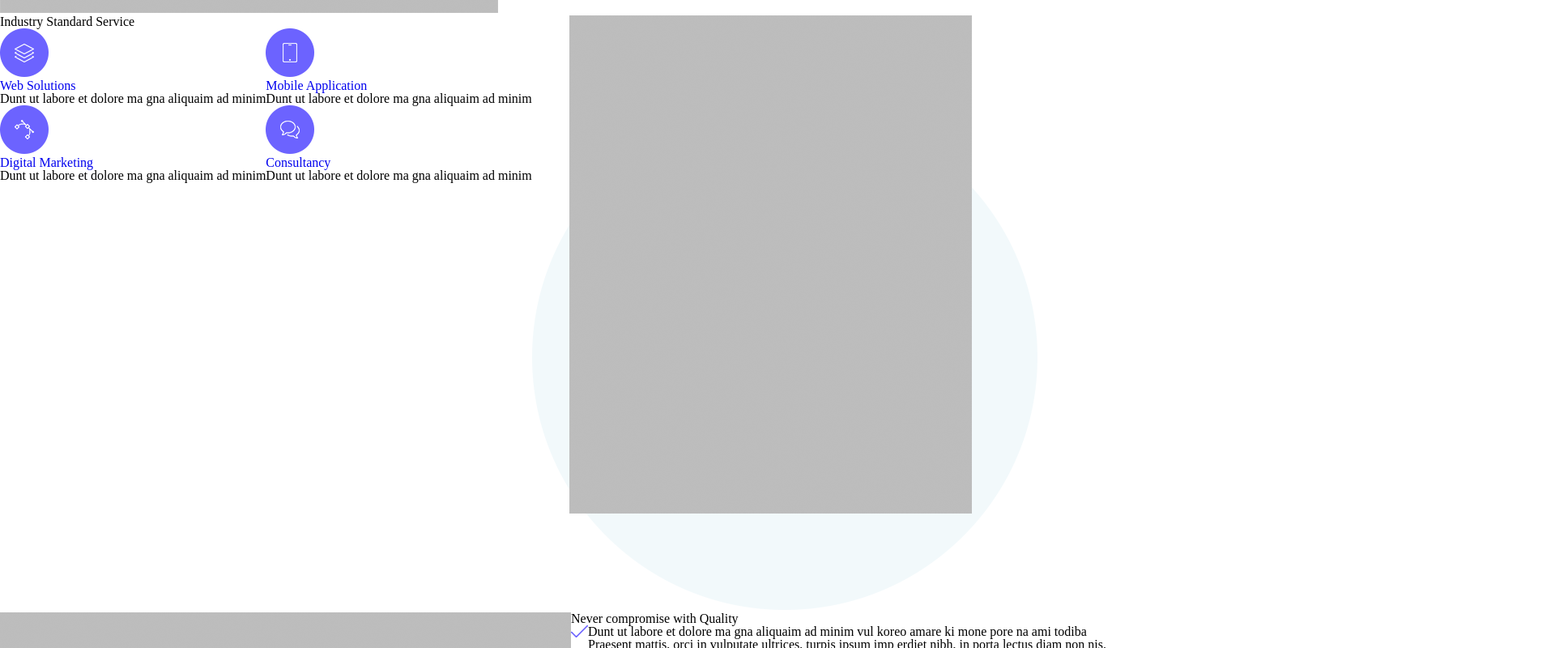
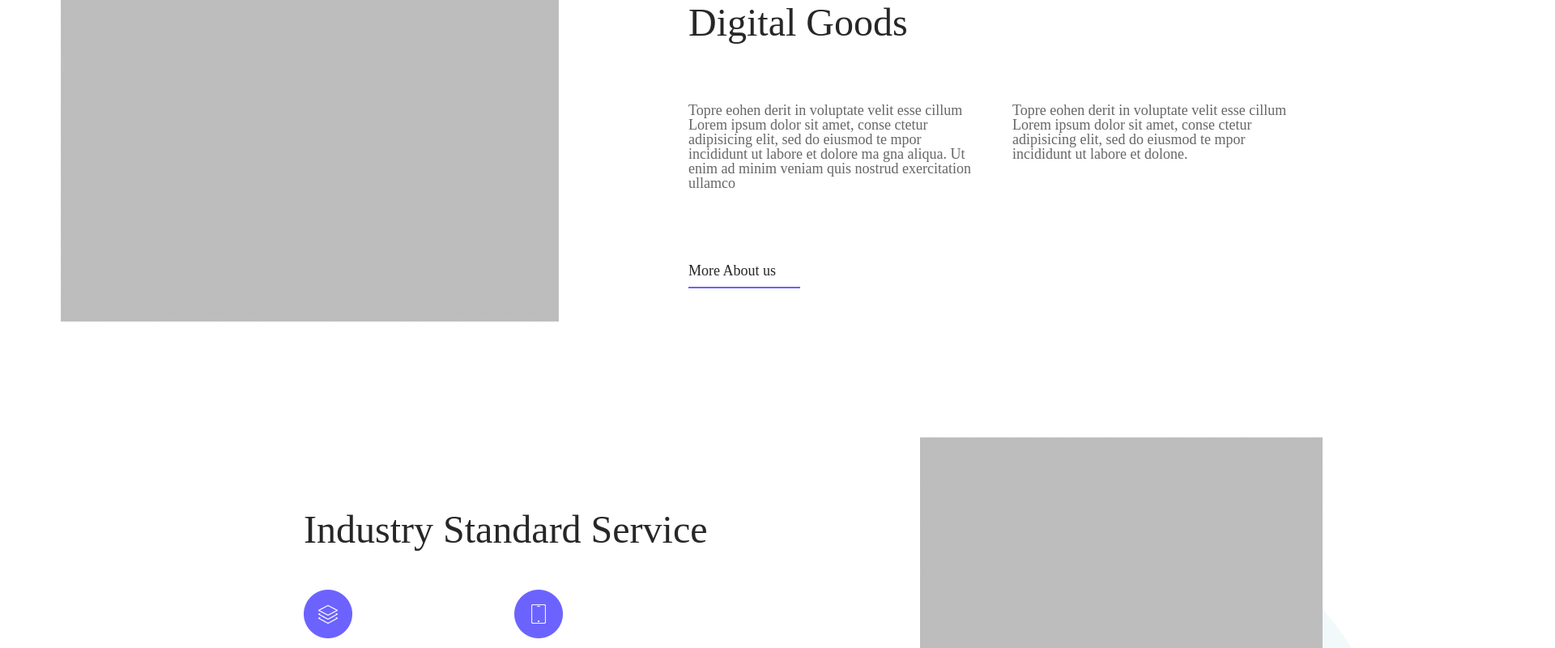
Before and after one commit to Iiviii/Develop, a website: page index.html in a window 1280 px wide. Shown: the part 1320-2120 px from the top of the page at 81% size, 1920 px wide, since content can reach past the window. Drawn offline with Linux system fonts and the light colour scheme.

Commit message:
all styles

```diff
--- a/styles/style.css
+++ b/styles/style.css
@@ -51,11 +51,24 @@ a {
 input {
   border: 0px; }
 
-.d-flex, .space-around, .space-between {
+.d-flex, .space-between, .space-around {
   display: flex; }
 
+.space-between {
+  justify-content: space-between; }
+
+.space-around {
+  justify-content: space-around; }
+
+.default-text, .about-text .p, .about-p, .service-container .p, .features-p .p {
+  color: #666666;
+  font-size: 18px; }
+
+.allservices-cont {
+  max-width: 560px; }
+
 .bg {
-  width: 1900px;
+  width: 1980px;
   height: 9900px;
   background-image: url(../img/bg.png);
   background-repeat: no-repeat; }
@@ -63,15 +76,13 @@ input {
 .logo {
   margin: 50px 600px 0 0; }
 
-.space-around {
-  justify-content: space-around; }
-
 .nav {
   margin-top: 60px; }
   .nav .a {
-    margin-left: 45px;
     font-size: 18px;
     color: #272727;
+    padding: 10px;
+    margin-left: 20px;
     text-align: center; }
     .nav .a:hover {
       opacity: 0.8; }
@@ -80,13 +91,10 @@ input {
   max-width: 1400px;
   margin: 250px auto 0 auto; }
 
-.space-between {
-  justify-content: space-between; }
-
 .header-text-container {
   max-width: 570px; }
   .header-text-container .h3 {
-    font-size: 24;
+    font-size: 24px;
     color: #6963fb; }
   .header-text-container .h1 {
     margin: 30px 0 60px 0;
@@ -94,7 +102,7 @@ input {
     font-size: 60px; }
   .header-text-container .p {
     color: #989898;
-    font-size: 24;
+    font-size: 24px;
     margin-bottom: 130px; }
   .header-text-container .button {
     color: #fff;
@@ -105,3 +113,68 @@ input {
     border-radius: 50px; }
     .header-text-container .button:hover {
       opacity: 0.8; }
+
+.about-img {
+  margin: 380px 160px 0 75px; }
+
+.about-container {
+  max-width: 360px; }
+
+.about-text {
+  margin: 415px 40px 0 0; }
+  .about-text .h1 {
+    font-size: 48px;
+    color: #272727;
+    margin-bottom: 75px; }
+  .about-text .p {
+    margin-bottom: 90px; }
+  .about-text .a {
+    color: #272727;
+    font-size: 18px;
+    border-bottom: 2px solid #6963fb;
+    padding: 10px 30px 10px 0px; }
+    .about-text .a:hover {
+      color: #6963fb; }
+
+.about-p {
+  margin-top: 586px; }
+
+.service-container {
+  max-width: 260px; }
+  .service-container .a {
+    font-size: 21px;
+    color: #272727; }
+    .service-container .a:hover {
+      opacity: 0.7; }
+  .service-container .p {
+    margin-top: 30px; }
+
+.icon {
+  margin: 50px 0 30px 0; }
+  .icon:hover {
+    opacity: 0.7; }
+
+.service-img {
+  margin-top: 140px; }
+
+.services {
+  margin: 230px 195px 0 375px; }
+  .services .h1 {
+    font-size: 48px;
+    color: #272727; }
+
+.feature-img {
+  margin: 235px 140px 0 135px; }
+
+.features-text {
+  margin-top: 300px; }
+  .features-text .h1 {
+    font-size: 48px;
+    color: #272727;
+    margin-bottom: 70px; }
+
+.features-p .p {
+  line-height: 20px;
+  margin: 35px 0 0 25px; }
+  .features-p .p:first-child {
+    margin-top: 0px; }
```
